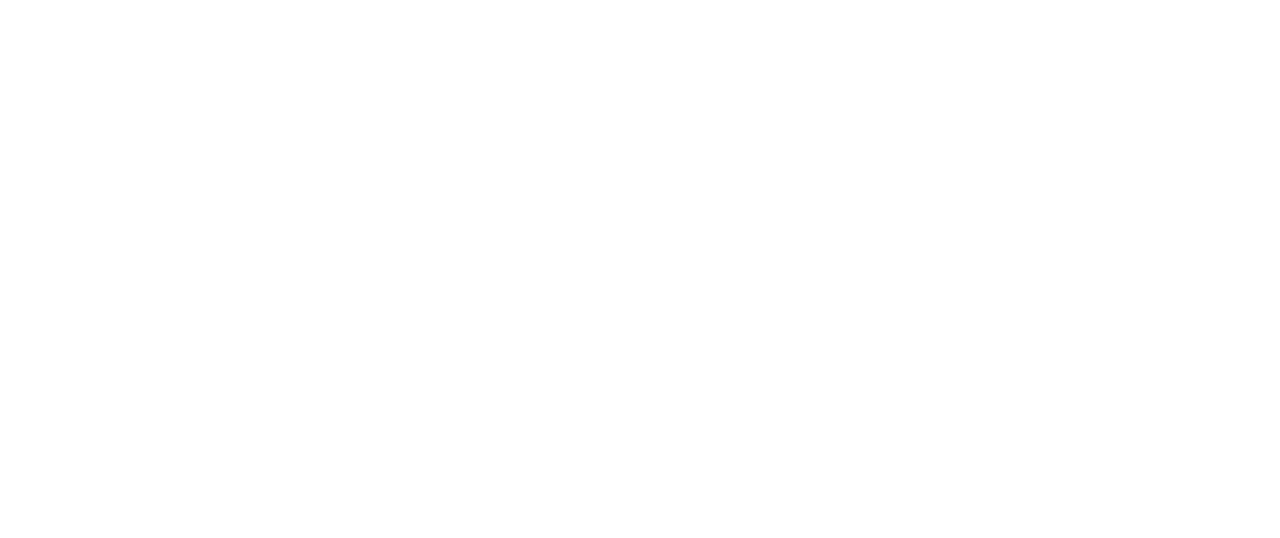
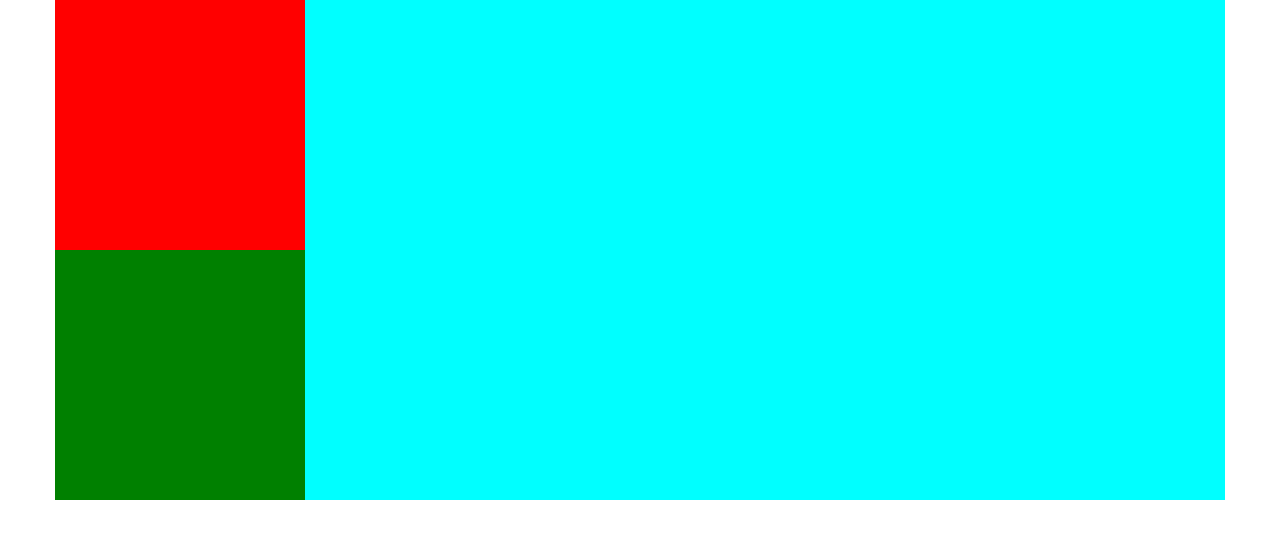
Before and after one commit to pochkhuatamar/12lecmushni, a plain HTML site: page index.html in a window 1280 px wide. Drawn offline with Linux system fonts and the light colour scheme.

Commit message:
add div claa container left block right

```diff
--- a/index.html
+++ b/index.html
@@ -8,6 +8,15 @@
         <link rel="stylesheet" href="css/global.css">
     </head>
         <body>
+            <section>
+
+                <div class="container">
+
+                    <div class="left-block"></div>
+                    <div class="rigt-block"></div>
+
+                </div>
+            </section>
 
         </body>
 </html>
--- a/scss/_style.scss
+++ b/scss/_style.scss
@@ -1,3 +1,28 @@
-.test {
-    font-size: 20px;
+.container {
+    max-width: 1170px;
+    width: 100%;
+    margin: 0 auto;
+    background-color: aqua;
+
+    :hover {
+        background-color: black;
+    }
+
+    // არ მუშაობს კოინტეინერი რატოოოოოოოოოოოოოოოო?
+
+  & > div {
+    width: 250px;
+    height: 250px;
+
 }
+
+}
+
+.left-block {
+    background-color: red;
+}
+
+
+.rigt-block {
+    background-color: green;
+}
```
Also changed, not shown: css/global.css, 1 other file.
